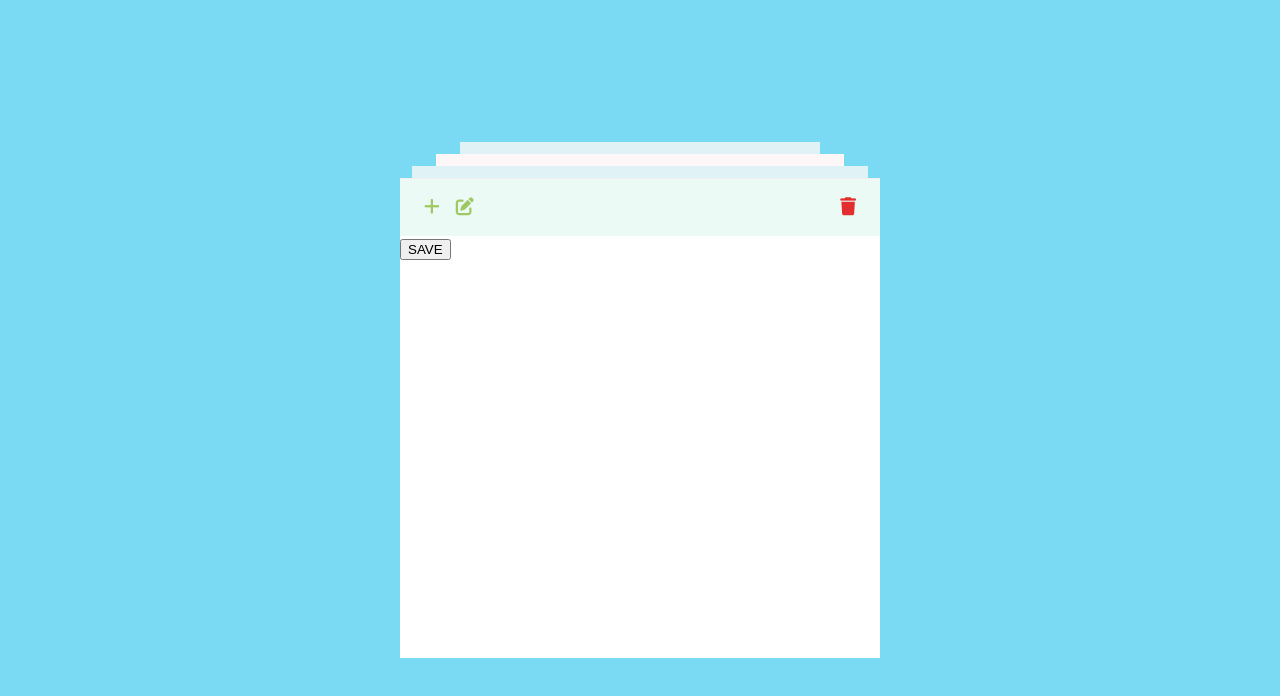
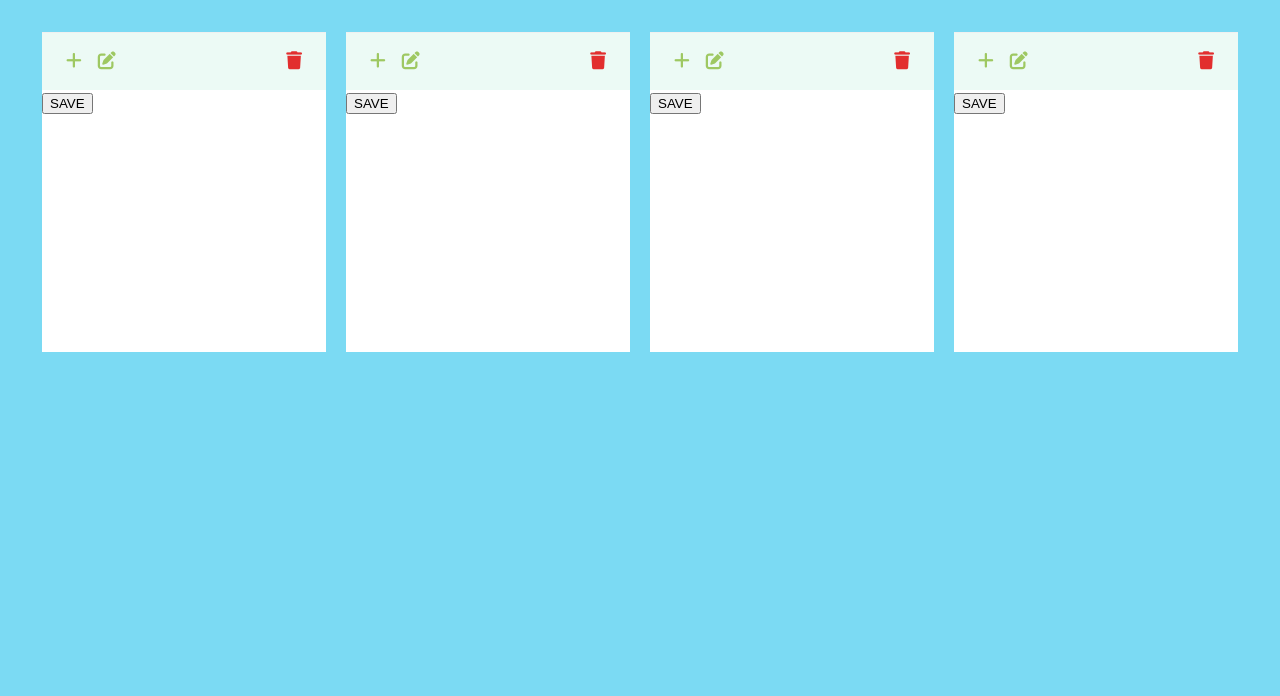
Before and after one commit to mdrobin45/js-notes, a plain HTML site: page index.html in a window 1280 px wide. Drawn offline with Linux system fonts and the light colour scheme.

Commit message:
change design

```diff
--- a/index.html
+++ b/index.html
@@ -8,10 +8,46 @@
 </head>
 <body>
     <div class="main">
-        <div class="top-border-1"></div>
-        <div class="top-border-2"></div>
-        <div class="top-border-3"></div>
-        <div class="notes-container">
+        <div class="note-item">
+            <div class="tool-set">
+                <div class="left">
+                    <div class="add"><i class="fa-solid fa-plus"></i></div>
+                    <div class="edit"><i class="fa-solid fa-pen-to-square"></i></div>
+                </div>
+                <div class="right">
+                    <div class="delete"><i class="fa-solid fa-trash"></i></div>
+                </div>
+            </div>
+            <div class="note-area"></div>
+            <button class="save-btn">SAVE</button>
+        </div>
+        <div class="note-item">
+            <div class="tool-set">
+                <div class="left">
+                    <div class="add"><i class="fa-solid fa-plus"></i></div>
+                    <div class="edit"><i class="fa-solid fa-pen-to-square"></i></div>
+                </div>
+                <div class="right">
+                    <div class="delete"><i class="fa-solid fa-trash"></i></div>
+                </div>
+            </div>
+            <div class="note-area"></div>
+            <button class="save-btn">SAVE</button>
+        </div>
+        <div class="note-item">
+            <div class="tool-set">
+                <div class="left">
+                    <div class="add"><i class="fa-solid fa-plus"></i></div>
+                    <div class="edit"><i class="fa-solid fa-pen-to-square"></i></div>
+                </div>
+                <div class="right">
+                    <div class="delete"><i class="fa-solid fa-trash"></i></div>
+                </div>
+            </div>
+            <div class="note-area"></div>
+            <button class="save-btn">SAVE</button>
+        </div>
+        <div class="note-item">
             <div class="tool-set">
                 <div class="left">
                     <div class="add"><i class="fa-solid fa-plus"></i></div>
--- a/style.css
+++ b/style.css
@@ -7,34 +7,17 @@ body{
     font-family: 'Poppins', sans-serif;
     margin: 0;
     background-color: #7BDAF3;
-    min-height: 100vh;
+}
+.main{
     display: flex;
-    flex-direction: column;
-    align-items: center;
-    justify-content: center;
+    justify-content: space-between;
+    padding: 2rem;
 }
-.top-border-1, .top-border-2,.top-border-3{
-    display: block;
-    height: 12px;
-    margin: auto;
-}
-.top-border-1{
-    background-color: #E0F2F6;
-    width: 75%;
-}
-.top-border-2{
-    background-color: #fdf7f7;
-    width:85%;
-}
-.top-border-3{
-    background-color: #E0F2F6;
-    width:95%;
-}
-.notes-container{
+.note-item{
     background-color: #fff;
-    width: 30em;
-    height: 30em;
-    /* padding: 2rem; */
+    width: 25%;
+    height: 20em;
+    margin: 0 10px;
 }
 .tool-set{
     display: flex;
```
